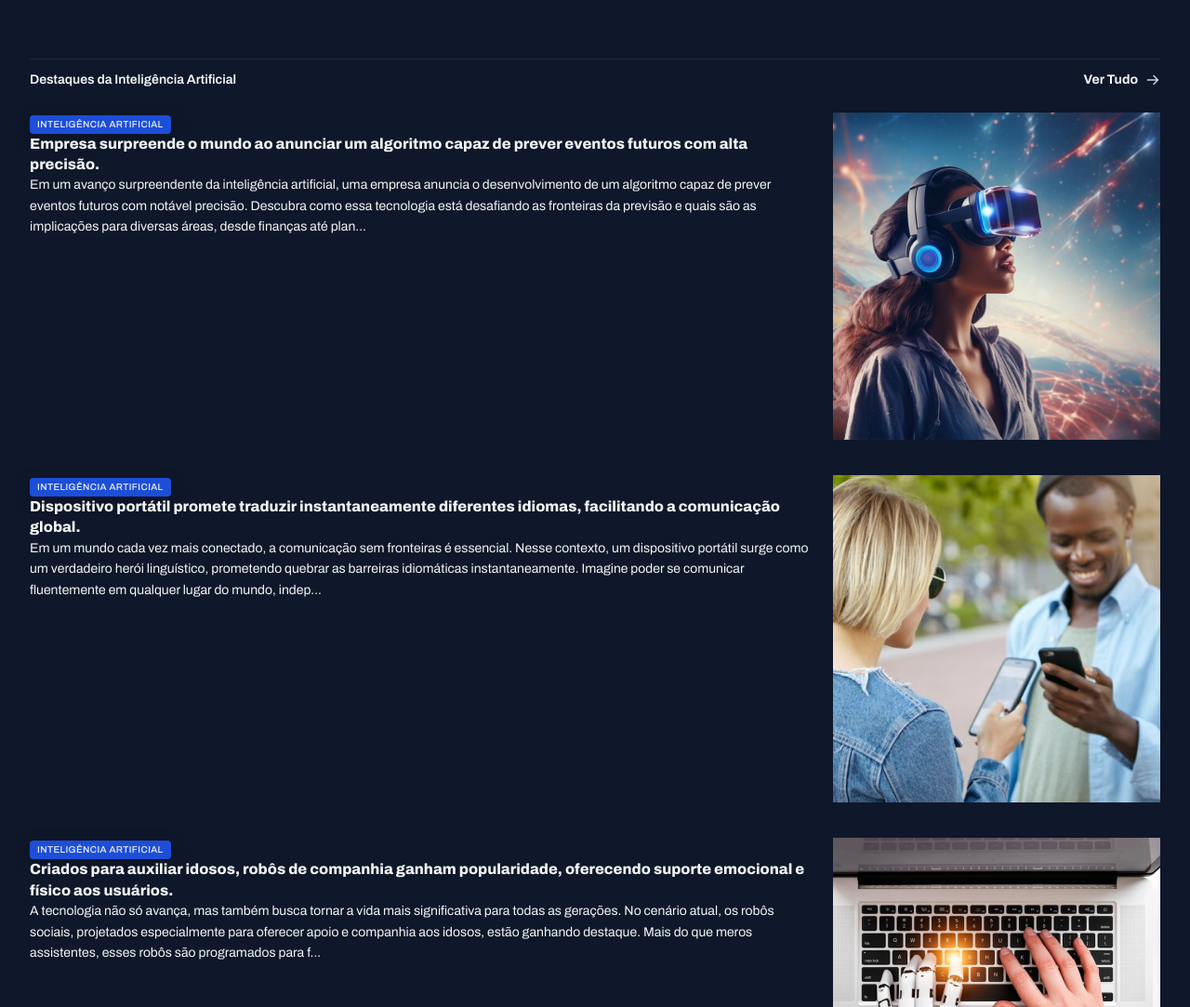
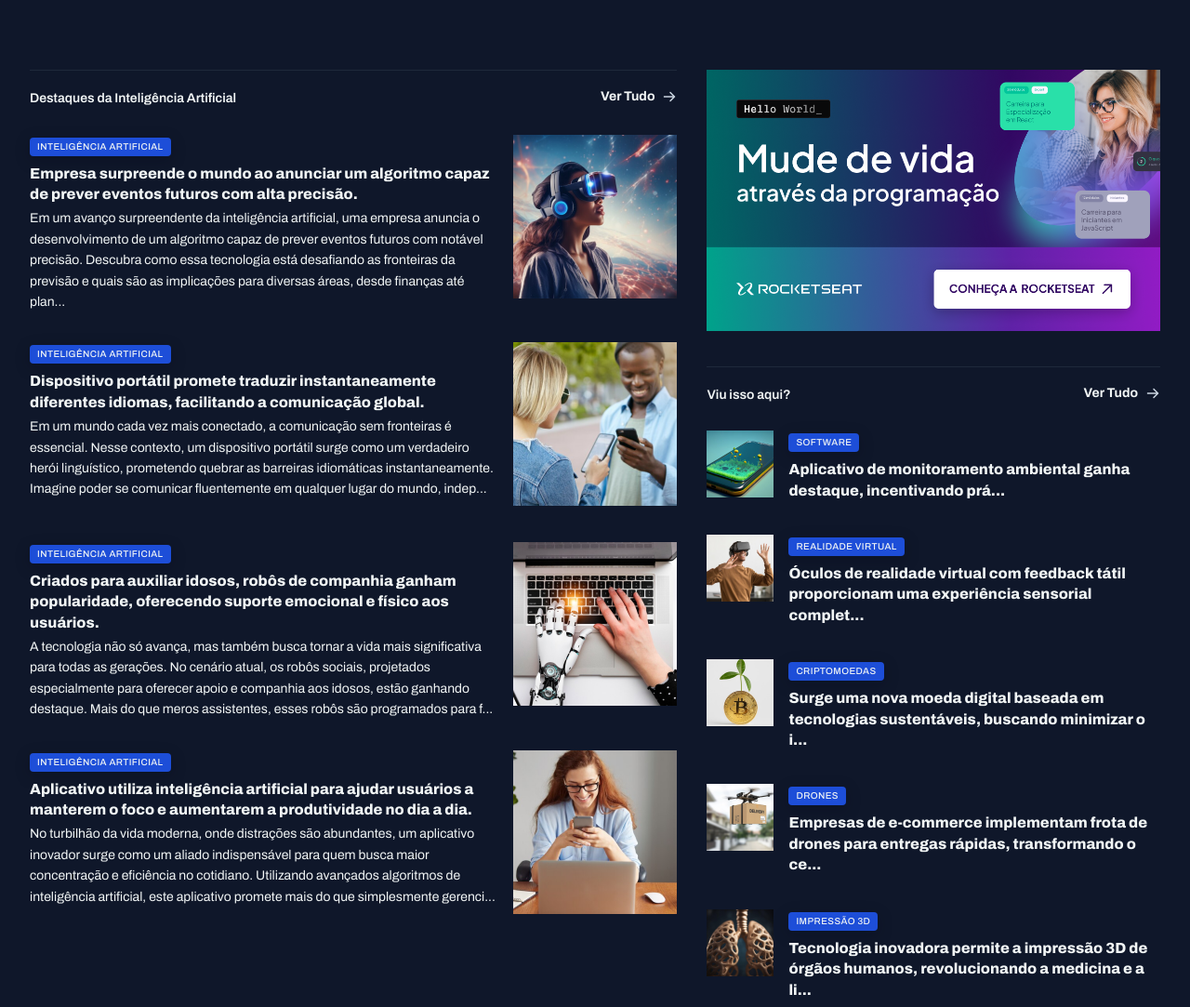
Before and after one commit to lexfernandes/Site-Noticias, a plain HTML site: page index.html in a window 1280 px wide. Shown: the part 1000-2083 px from the top of the page at 93% size. Drawn offline with Linux system fonts and the light colour scheme.

Commit message:
Estilizando os últimos cards

```diff
--- a/index.html
+++ b/index.html
@@ -226,7 +226,7 @@
           </article>
         </div>
       </section>
-      <div>
+      <aside>
         <div id="ads">
           <img src="./assets/img/Ads.png" alt="" />
         </div>
@@ -247,7 +247,7 @@
                 <span class="content-tag">Software</span>
                 <h3 class="text-xl">
                   Aplicativo de monitoramento ambiental ganha destaque,
-                  incentivando práticas ecológicas e pro...
+                  incentivando prá...
                 </h3>
               </div>
             </article>
@@ -301,7 +301,7 @@
             </article>
           </div>
         </section>
-      </div>
+      </aside>
     </main>
   </body>
 </html>
--- a/styles/global.css
+++ b/styles/global.css
@@ -57,8 +57,11 @@ img {
 }
 
 main {
-  margin-top: 40px;
-  gap: 80px;
+  margin-block: 40px;
+  row-gap: 80px;
+  column-gap:32px;
+  grid-template-columns: 2fr 1.4fr;
+  grid-template-areas: "featured featured" "weekly weekly" "ai aside";
 }
 
 .content-tag {
--- a/styles/sections.css
+++ b/styles/sections.css
@@ -20,6 +20,7 @@ section header {
 }
 
 #featured {
+  grid-area: featured;
   img {
     height: 100%;
     object-fit: cover;
@@ -54,6 +55,7 @@ section header {
 }
 
 #weekly {
+  grid-area: weekly;
   & > div {
     grid-template-columns: repeat(4, 292px);
   }
@@ -74,3 +76,33 @@ section header {
     }
   }
 }
+
+#ai{
+  grid-area: ai;
+  img{
+    width: 176px;
+    aspect-ratio: 1/1;
+    object-fit: cover;
+  }
+}
+
+h3{
+  margin-block: 8px 4px;
+}
+
+aside {
+  grid-area: aside;
+}
+
+#more {
+  margin-top: 32px;
+
+  h3{
+    margin-top: 8px;
+  }
+  img {
+    width: 72px;
+    aspect-ratio: 1/1;
+    object-fit: cover;
+  }
+}
```
